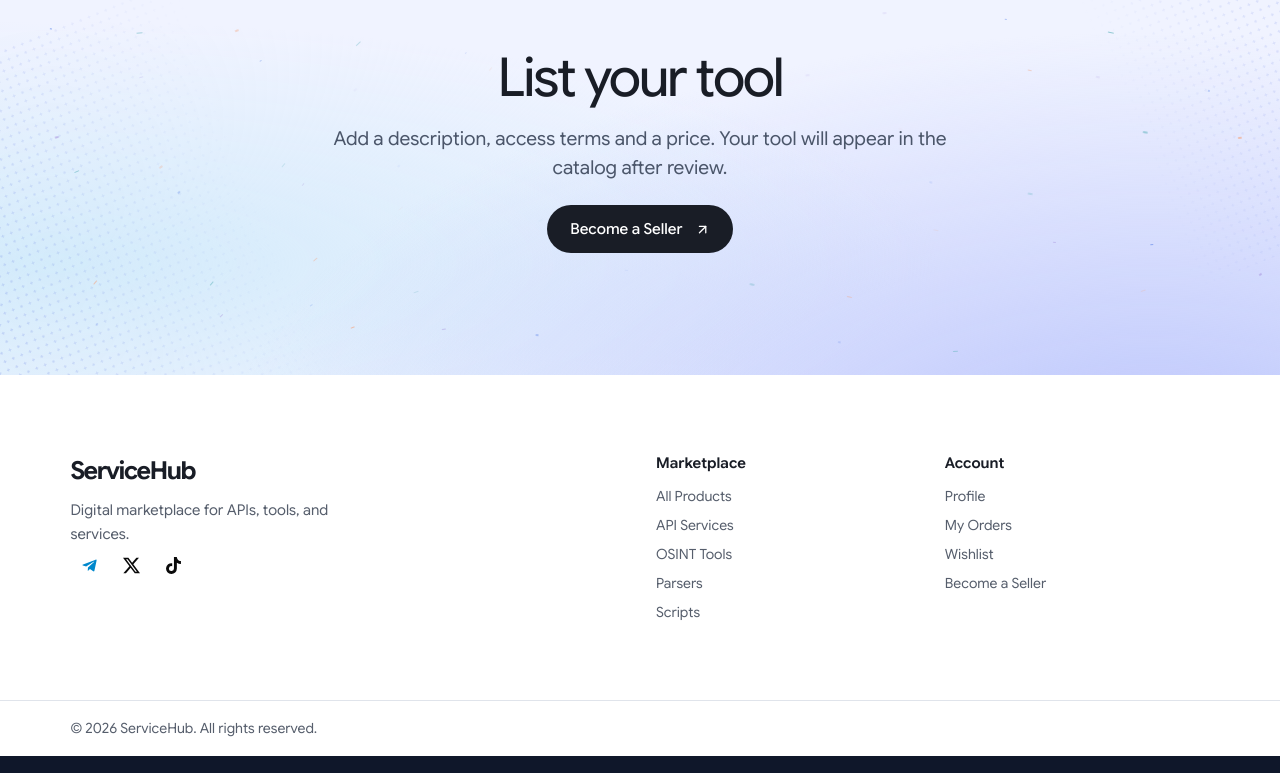
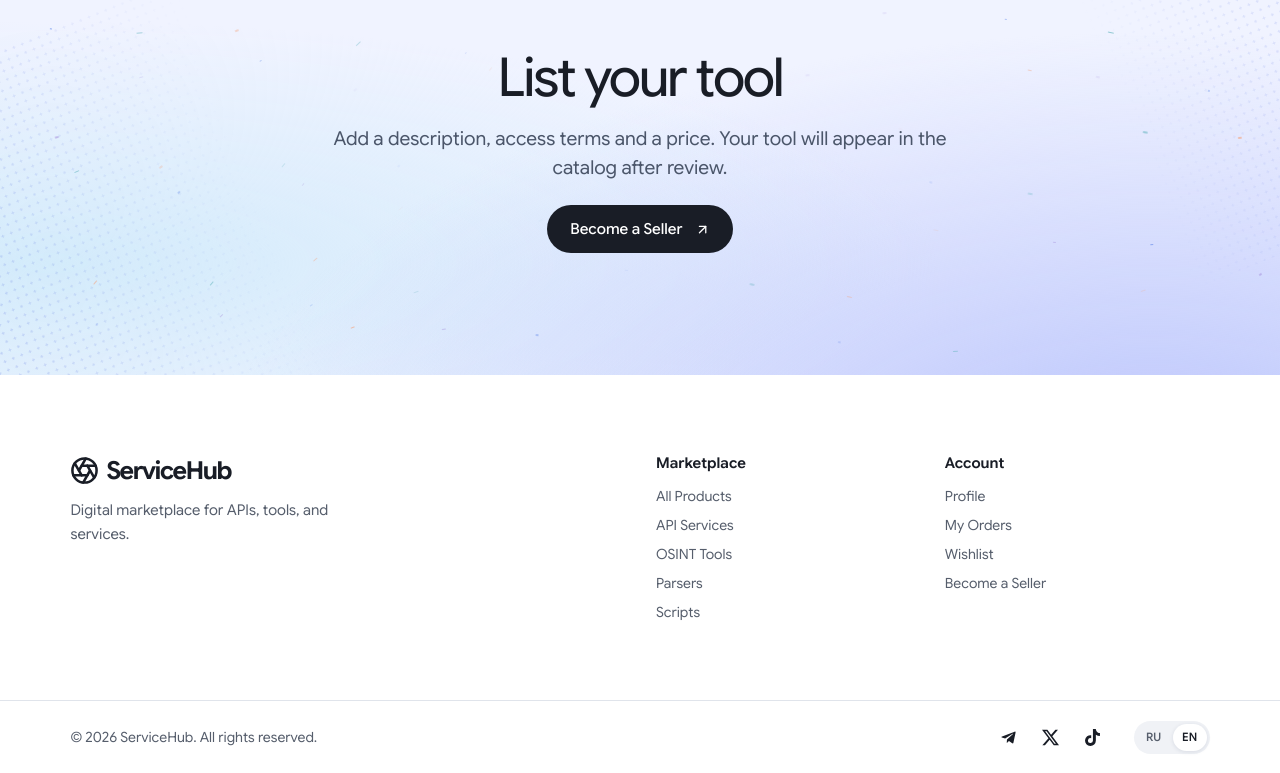
Before and after one commit to nhassl3/servicehub-frontend, a React (Vite) app: page /preview/2.0 in a window 1280 px wide. Shown: the part 2338-3111 px from the top of the page. Built offline with nearby package versions, Linux system fonts and the light colour scheme; no server answers.

Commit message:
feat: changed footer desing

```diff
--- a/src/components/layout/Footer.tsx
+++ b/src/components/layout/Footer.tsx
@@ -1,43 +1,53 @@
+import type { ReactNode } from 'react'
 import { useTranslation } from 'react-i18next'
 import { BiLogoTelegram } from 'react-icons/bi'
 import { BsTwitterX } from 'react-icons/bs'
 import { FaTiktok } from 'react-icons/fa6'
+import { FiAperture } from 'react-icons/fi'
 import { Link } from 'react-router-dom'
 import './Footer.css'
 
-export function Footer() {
+function SocialLinks() {
+  return (
+    <div className="footer__socials">
+      <a href="https://t.me/bichovka" target="_blank" rel="noopener noreferrer" aria-label="Telegram">
+        <BiLogoTelegram size={26} color="var(--footer-social-ink, #0088cc)" />
+      </a>
+      <a href="https://x.com/nhassl3" target="_blank" rel="noopener noreferrer" aria-label="X">
+        <BsTwitterX size={22} color="var(--footer-social-ink, #090909)" />
+      </a>
+      <a href="https://www.tiktok.com/@bichovka777/video/7486189423168670998" target="_blank" rel="noopener noreferrer" aria-label="TikTok">
+        <FaTiktok size={22} color="var(--footer-social-ink, #0a0a0a)" />
+      </a>
+    </div>
+  )
+}
+
+export function Footer({ previewControls }: { previewControls?: ReactNode }) {
   const { t } = useTranslation();
+  const preview = previewControls != null;
 
   return (
     <footer className="footer">
       <div className="container footer__inner">
         <div className="footer__brand">
           <span className="footer__logo">
+            {preview && <FiAperture aria-hidden="true" />}
             <span>Service</span>
             <span style={{ color: 'var(--color-primary)' }}>Hub</span>
           </span>
           <p className="footer__tagline">{t('footer.tagline')}</p>
-          <div className="footer__socials">
-            <a href="https://t.me/bichovka" target="_blank" rel="noopener noreferrer">
-              <BiLogoTelegram size={26} color="#0088cc" />
-            </a>
-            <a href="https://x.com/nhassl3" target="_blank" rel="noopener noreferrer">
-              <BsTwitterX size={22} color="#090909" />
-            </a>
-            <a href="https://www.tiktok.com/@bichovka777/video/7486189423168670998" target="_blank" rel="noopener noreferrer">
-              <FaTiktok size={22} color="#0a0a0a" />
-            </a>
-          </div>
+          {!preview && <SocialLinks />}
         </div>
 
         <div className="footer__links">
           <div className="footer__col">
             <h4>{t('footer.marketplace')}</h4>
             <Link to="/catalog">{t('footer.allProducts')}</Link>
-            <Link to="/catalog?category=api-services">API Services</Link>
-            <Link to="/catalog?category=osint">OSINT Tools</Link>
-            <Link to="/catalog?category=parsers">Parsers</Link>
-            <Link to="/catalog?category=scripts">Scripts</Link>
+            <Link to="/catalog?category=api-services">{t('footer.apiServices')}</Link>
+            <Link to="/catalog?category=osint">{t('footer.osintTools')}</Link>
+            <Link to="/catalog?category=parsers">{t('footer.parsers')}</Link>
+            <Link to="/catalog?category=scripts">{t('footer.scripts')}</Link>
           </div>
           <div className="footer__col">
             <h4>{t('footer.account')}</h4>
@@ -52,6 +62,7 @@ export function Footer() {
       <div className="footer__bottom">
         <div className="container">
           <p>{t('footer.copyright', { year: new Date().getFullYear() })}</p>
+          {preview && <div className="footer__utilities"><SocialLinks />{previewControls}</div>}
         </div>
       </div>
     </footer>
```
